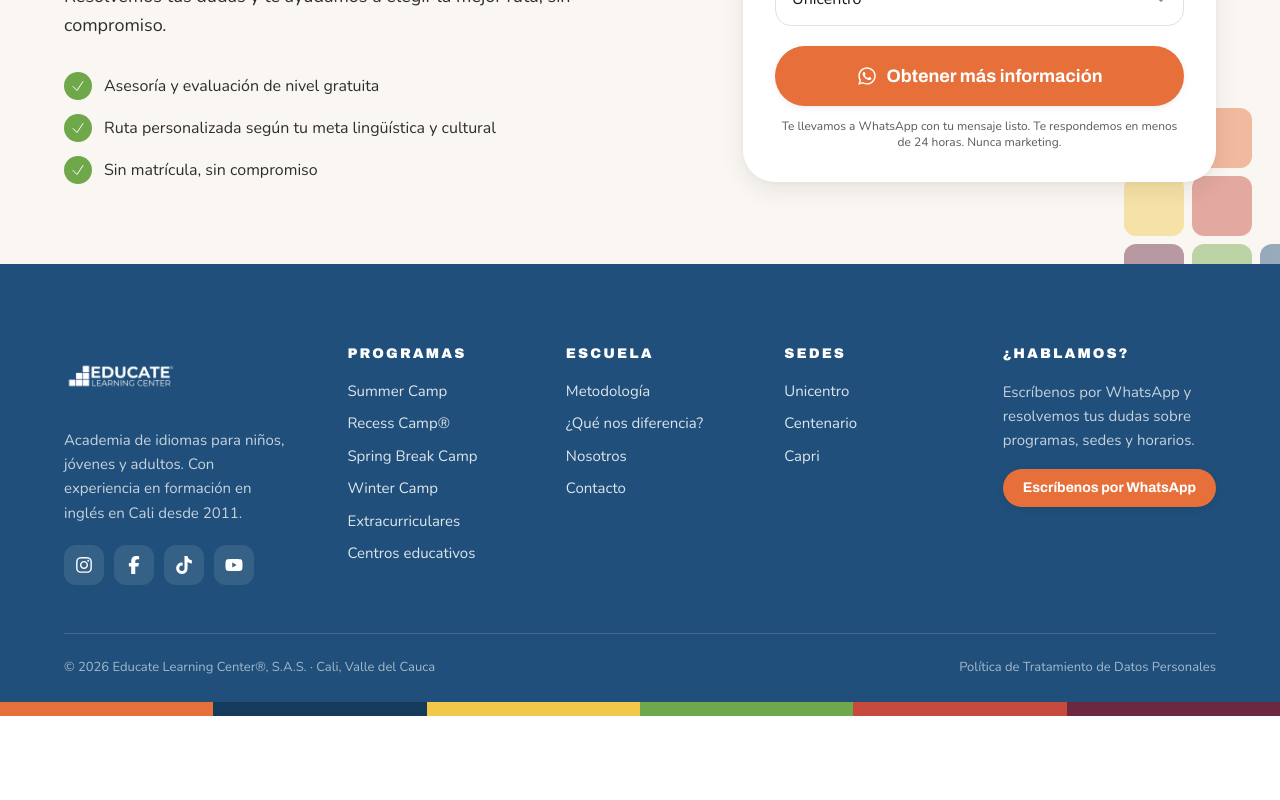
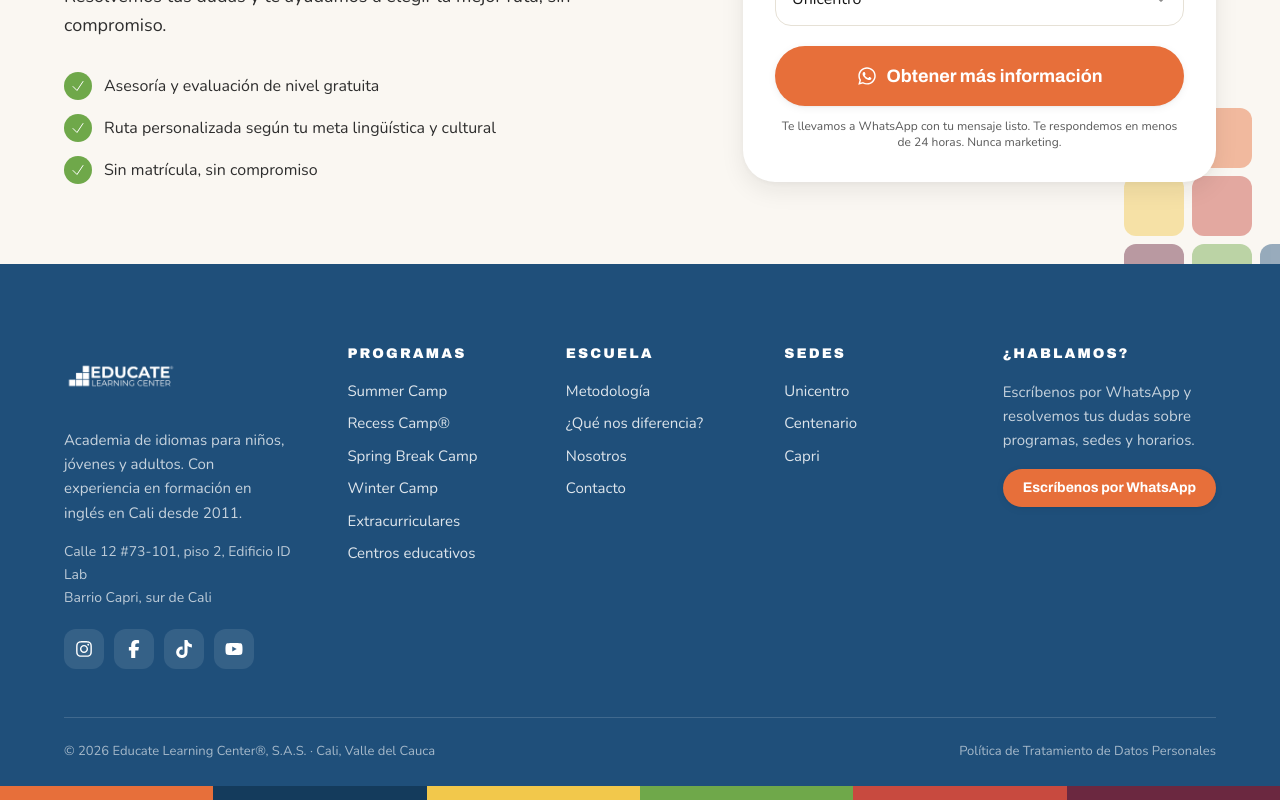
Before and after one commit to 0cciditt/educate-next, a Next.js app: page / in a window 1280 px wide. Shown: the part 6965-7765 px from the top of the page. Before the commit the page ends 7681 px from the top, so only its background shows below. Built offline with nearby package versions, Linux system fonts and the light colour scheme; no server answers.

Commit message:
Add address details to SiteFooter component: included physical location for improved contact information visibility.

```diff
--- a/components/landing/site-footer.tsx
+++ b/components/landing/site-footer.tsx
@@ -79,6 +79,11 @@
               Academia de idiomas para niños, jóvenes y adultos. Con experiencia
               en formación en inglés en Cali desde 2011.
             </p>
+            <address className="not-italic text-white/70 leading-relaxed text-[14px] max-w-[280px] mt-4">
+              Calle 12 #73-101, piso 2, Edificio ID Lab
+              <br />
+              Barrio Capri, sur de Cali
+            </address>
             <div className="mt-5 flex gap-2.5">
               {SOCIAL_LINKS.map(({ label, href }) => {
                 const Icon = socialIcons[label];
```
